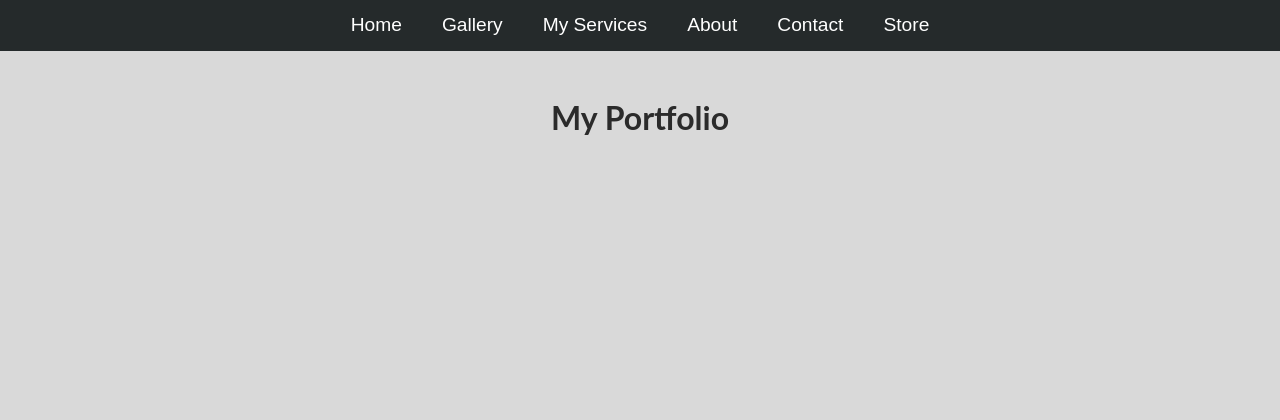
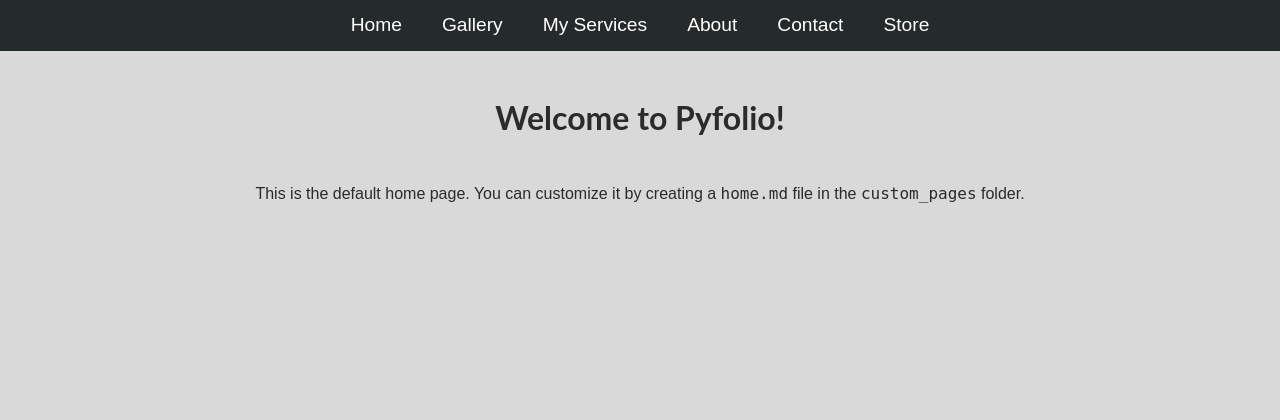
Before and after one commit to JeanMariePrevost/pyfolio, a Flask app: page / in a window 1280 px wide. Shown: the top 420 px of the page. Run offline with Flask 3, Linux system fonts and the light colour scheme.

Commit message:
Fix gallery component, Replace default home and gallery jinja template with simple hard-coded markdown strings

```diff
--- a/src/app.py
+++ b/src/app.py
@@ -15,42 +15,51 @@
 
 @app.route("/")
 def serve_home():
-    # If there is a home.md file in the custom_pages folder, render it as the home page
+    # Special case for the home page, has a default if no custom page is found
     if path_util.file_exists_relative("custom_pages/home.md"):
         app_logger.debug("app.server_home: Found home.md file. Serving custom home page.")
         return serve_custom_page("home")
     else:
-        app_logger.debug("app.server_home: No home.md file found. Serving default home page.")
-        return render_template("home.jinja", carousel_elements=custom_pages_util.get_random_portfolio_image_elements(3))
+        app_logger.warning("app.server_home: No home.md file found. Serving default.")
+        return custom_pages_util.render_custom_page_from_markdown_text(
+            "# Welcome to Pyfolio!\n\nThis is the default home page. You can customize it by creating a `home.md` file in the `custom_pages` folder.\n\n{{pyfolio-carousel}}"
+        )
 
 
 @app.route("/gallery")
 def serve_gallery():
-    list_of_elements = Portfolio.get_instance().get_elements()
-    return render_template("gallery.jinja", elements=list_of_elements)
+    # Special case for the gallery page, has a default if no custom page is found
+    if path_util.file_exists_relative("custom_pages/gallery.md"):
+        app_logger.debug("app.serve_gallery: Found gallery.md file. Serving custom gallery page.")
+        return serve_custom_page("gallery")
+    else:
+        app_logger.info("app.serve_gallery: No gallery.md file found. Serving default.")
+        return custom_pages_util.render_custom_page_from_markdown_text("# Gallery\n\n{{pyfolio-gallery}}")
 
 
 @app.route("/<path:page>")
 def serve_custom_page(page):
     markdown_file = path_util.resolve_path(f"custom_pages/{page}.md")
     app_logger.debug(f"Requesting custom page: {page}. Resolved markdown file path: {markdown_file}")
-    return custom_pages_util.render_custom_page_from_markdown_file(markdown_file)
-    # return render_template("text_page.jinja", rendered_markdown_content=rendered_markdown_content)
-    # abort(404)
+    page = custom_pages_util.render_custom_page_from_markdown_file(markdown_file)
+    if page is None:
+        abort(404)
+    return page
 
 
 @app.route("/portfolio/<path:path>")
 def serve_portfolio(path):
-    # determine if direct file (has extension) or portfolio element
     if "." in path:
+        # "." Indicates a file request
         return serve_portfolio_file(path)
     else:
+        # Is a page request
         return serve_portfolio_page(path)
 
 
 def serve_portfolio_file(path):
     """Serve the portfolio assets files directly when there is an extension, e.g. allow direct access to images."""
-    app_logger.debug(f"Requesting portfolio file directly: {path}")
+    # app_logger.debug(f"Requesting portfolio file directly: {path}")
     return send_from_directory("portfolio", path)
 
 
--- a/src/custom_pages_util.py
+++ b/src/custom_pages_util.py
@@ -9,6 +9,9 @@
 import app_logger
 from portfolio import Portfolio
 
+CAROUSEL_TAG = "{{pyfolio-carousel}}"
+GALLERY_TAG = "{{pyfolio-gallery}}"
+
 
 def render_custom_page_from_markdown_file(path_to_markdown_file: str):
     """
@@ -19,16 +22,30 @@
     try:
         with open(path_to_markdown_file, "r", encoding="utf-8") as file:
             markdown_text = file.read()
-            rendered_markdown = markdown.markdown(markdown_text)
 
-            # process the markdown text to inject carousel elements
-            rendered_markdown = process_custom_pyfolio_tags(rendered_markdown)
-        return render_template("text_page.jinja", rendered_markdown_content=rendered_markdown)
+        return render_custom_page_from_markdown_text(markdown_text)
     except FileNotFoundError:
         app_logger.error(f"Markdown file not found: {path_to_markdown_file}")
         return None
     except Exception as e:
         app_logger.error(f"Error processing markdown file [{path_to_markdown_file}]: {e}")
+        return None
+
+
+def render_custom_page_from_markdown_text(markdown_text: str):
+    """
+    Processes a markdown text and returns the rendered HTML content to be injected into custom pages.
+    Also replaces custom tags found in the markdown with the appropriate content, e.g. {{pyfolio-carousel}} or {{pyfolio-gallery}}.
+    Returns None if an error occurs during processing.
+    """
+    try:
+        rendered_markdown = markdown.markdown(markdown_text)
+
+        # process the markdown text to inject carousel elements
+        rendered_markdown = process_custom_pyfolio_tags(rendered_markdown)
+        return render_template("text_page.jinja", rendered_markdown_content=rendered_markdown)
+    except Exception as e:
+        app_logger.error(f"Error processing markdown text: {e}")
         return None
 
 
@@ -39,7 +56,10 @@
 
 def process_custom_pyfolio_tags(markdown_text: str):
     processed_markdown = markdown_text.replace(
-        "{{pyfolio-carousel}}", render_template("carousel_component.jinja", carousel_elements=get_random_portfolio_image_elements(3))
+        CAROUSEL_TAG, render_template("carousel_component.jinja", carousel_elements=get_random_portfolio_image_elements(3))
     )
-    # TODO: Also add gallery component
+
+    processed_markdown = processed_markdown.replace(
+        GALLERY_TAG, render_template("gallery_component.jinja", portfolio_elements=Portfolio.get_instance().get_elements())
+    )
     return processed_markdown
--- a/src/templates/gallery_component.jinja
+++ b/src/templates/gallery_component.jinja
@@ -1,5 +1,5 @@
 <div class="gallery-grid">
-    {% for portfolio_element in elements %}
+    {% for portfolio_element in portfolio_elements %}
         <a href="{{ portfolio_element.get_url_for_page() }}"
            class="gallery-item-link">
             <div class="gallery-item">
--- a/src/templates/home.jinja
+++ /dev/null
@@ -1,6 +0,0 @@
-{% extends "base.jinja" %}
-{% block content %}
-    <h1>{{ config.metadata.title }}</h1>
-
-    {% include "carousel_component.jinja" %}
-{% endblock content %}
```
Also changed, not shown: src/templates/gallery.jinja (deleted, +0 -8 lines).
